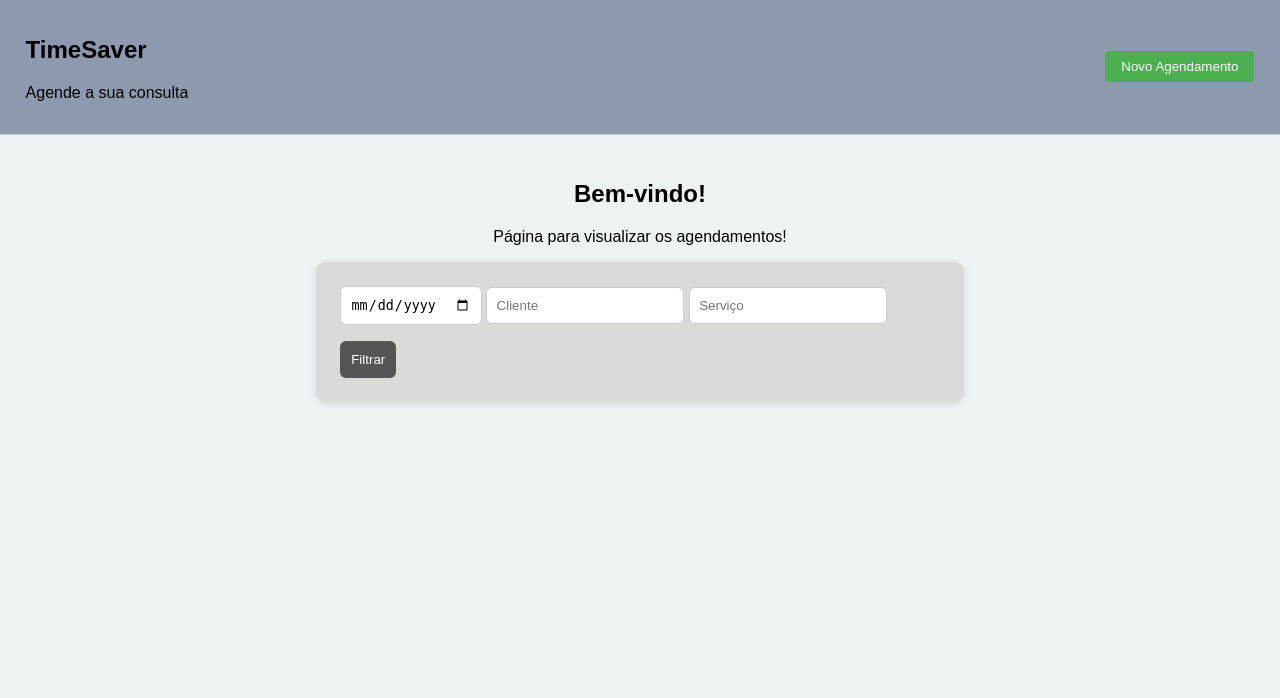
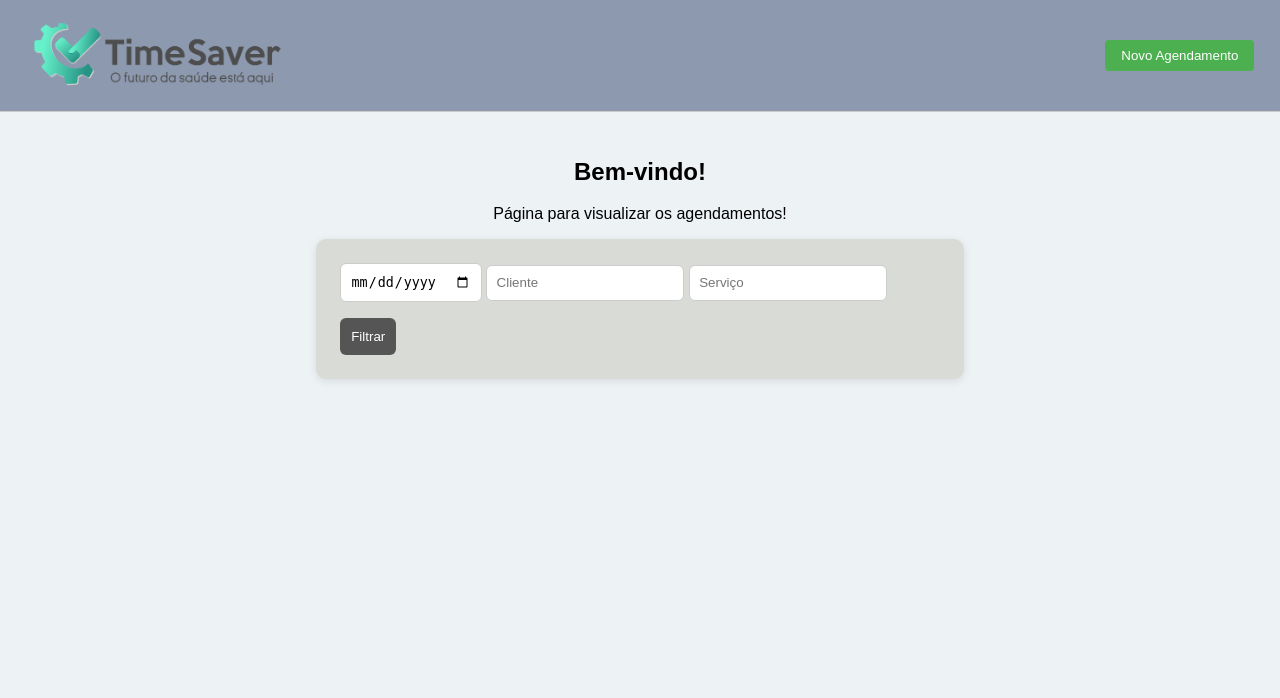
Before and after one commit to SottoMayor/timesaver, a Python web app: template templates/index.html in a window 1280 px wide. Shown: the top 698 px of the page. Run offline with Jinja, Linux system fonts and the light colour scheme; the template is opened without the code that fills it, so the values that code supplies are empty.

Commit message:
Placing the nav logo in the header

```diff
--- a/templates/layout.html
+++ b/templates/layout.html
@@ -9,8 +9,9 @@
 <body>
     <header class="header">
         <section>
-            <h1>TimeSaver</h1>
-            <p>Agende a sua consulta</p>
+            <a href="/schedules/">
+                <img src="{{ url_for('static', filename='images/Logo_TimeSaver.png') }}" alt="Logo do sistema" height="75">
+            </a>
         </section>
         <div>
             <a href="/schedules/create">
```
Also changed, not shown: static/images/Logo_TimeSaver.png (added).
